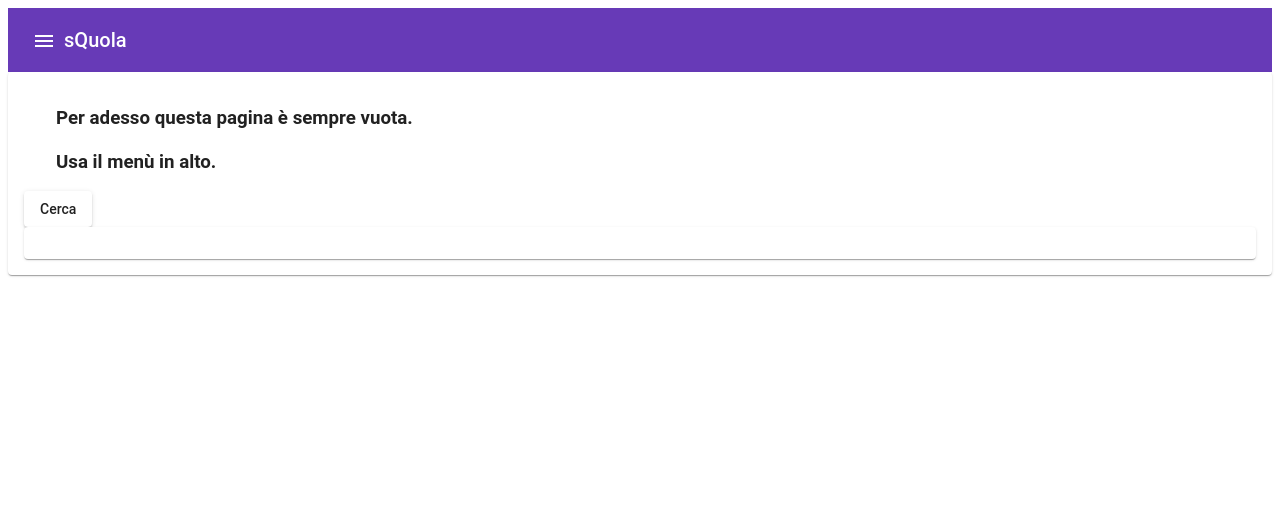
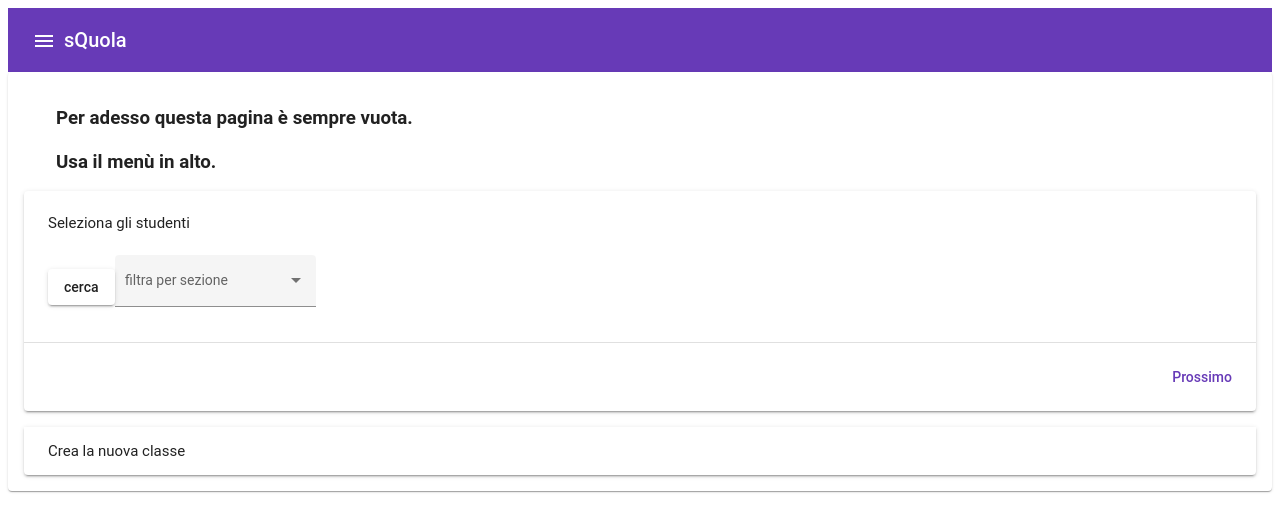
Before and after one commit to sloregit/postiAula, an Angular app: page / in a window 1280 px wide. Shown: the top 532 px of the page. Built offline with nearby package versions, Linux system fonts and the light colour scheme.

Commit message:
5 files modified

```diff
--- a/src/app/aggiungi-classe/aggiungi-classe.component.html
+++ b/src/app/aggiungi-classe/aggiungi-classe.component.html
@@ -83,7 +83,7 @@
       </mat-form-field>
       <button
         mat-raised-button
-        (click)="foo3(selectAge.value, selectSezione.value)"
+        (click)="inserisciClasse(selectAge.value, selectSezione.value)"
       >
         Conferma
       </button>
--- a/src/app/aggiungi-classe/aggiungi-classe.component.ts
+++ b/src/app/aggiungi-classe/aggiungi-classe.component.ts
@@ -63,9 +63,8 @@ export class AggiungiClasseComponent implements OnInit {
     });
   }
   //la nuova classe è composta da Anno, sezione e numeri delle matricole
-  foo3(anno, sezione) {
+  inserisciClasse(anno, sezione) {
     try {
-      ///
       if (anno && sezione && this.selezionati) {
         const classe = new Classe(anno, sezione, this.selezionati);
         this.classGenerator
--- a/src/app/app.component.html
+++ b/src/app/app.component.html
@@ -45,13 +45,13 @@
       ></app-aggiungi-studente>
     </mat-card>
   </section>
-  <section *ngIf="aule">
+  <section>
     <app-aggiungi-classe
       [arraySezioni]="arraySezioni"
       [arrayAnniScolastici]="arrayAnniScolastici"
     ></app-aggiungi-classe>
   </section>
-  <section>
+  <section *ngIf="aule">
     <app-aula
       [arraySezioni]="arraySezioni"
       [arrayAnniScolastici]="arrayAnniScolastici"
--- a/src/app/aula/aula.component.html
+++ b/src/app/aula/aula.component.html
@@ -1,4 +1,4 @@
-<button mat-raised-button>Cerca</button>
+<button mat-raised-button (click)="cercaAula()">Cerca</button>
 <mat-card>
   <p>{{ risposta }}</p>
 </mat-card>
--- a/src/app/aula/aula.component.ts
+++ b/src/app/aula/aula.component.ts
@@ -12,7 +12,10 @@ export class AulaComponent implements OnInit {
   risposta;
   constructor(private cerca: CercaAuleService) {}
   cercaAula() {
-    this.cerca.cercaAula(1, 'D').subscribe((val) => console.log(val));
+    this.cerca.cercaAula(1, 'B').subscribe((val) => {
+      console.log(val);
+      this.risposta = val;
+    });
   }
   ngOnInit() {}
 }
```
